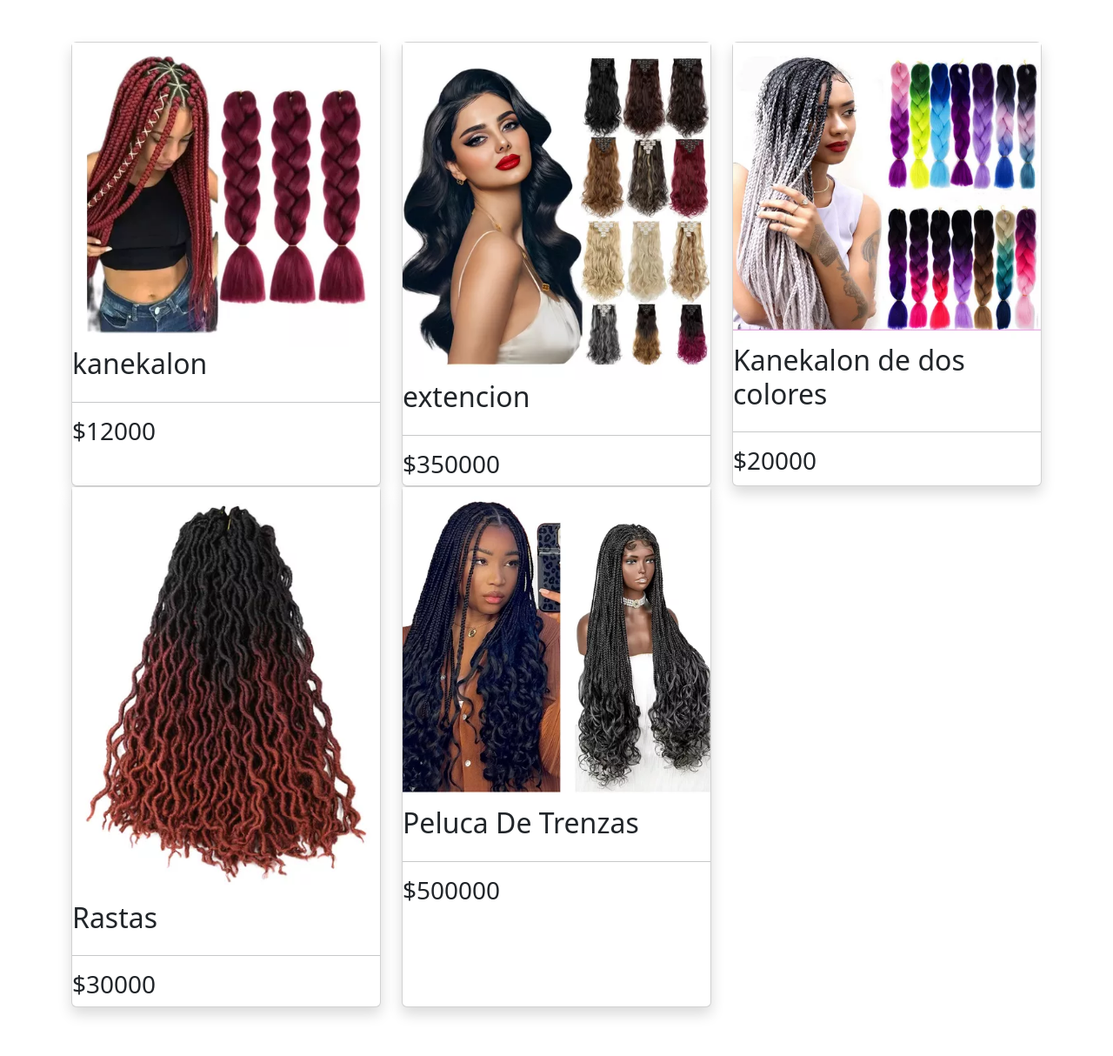
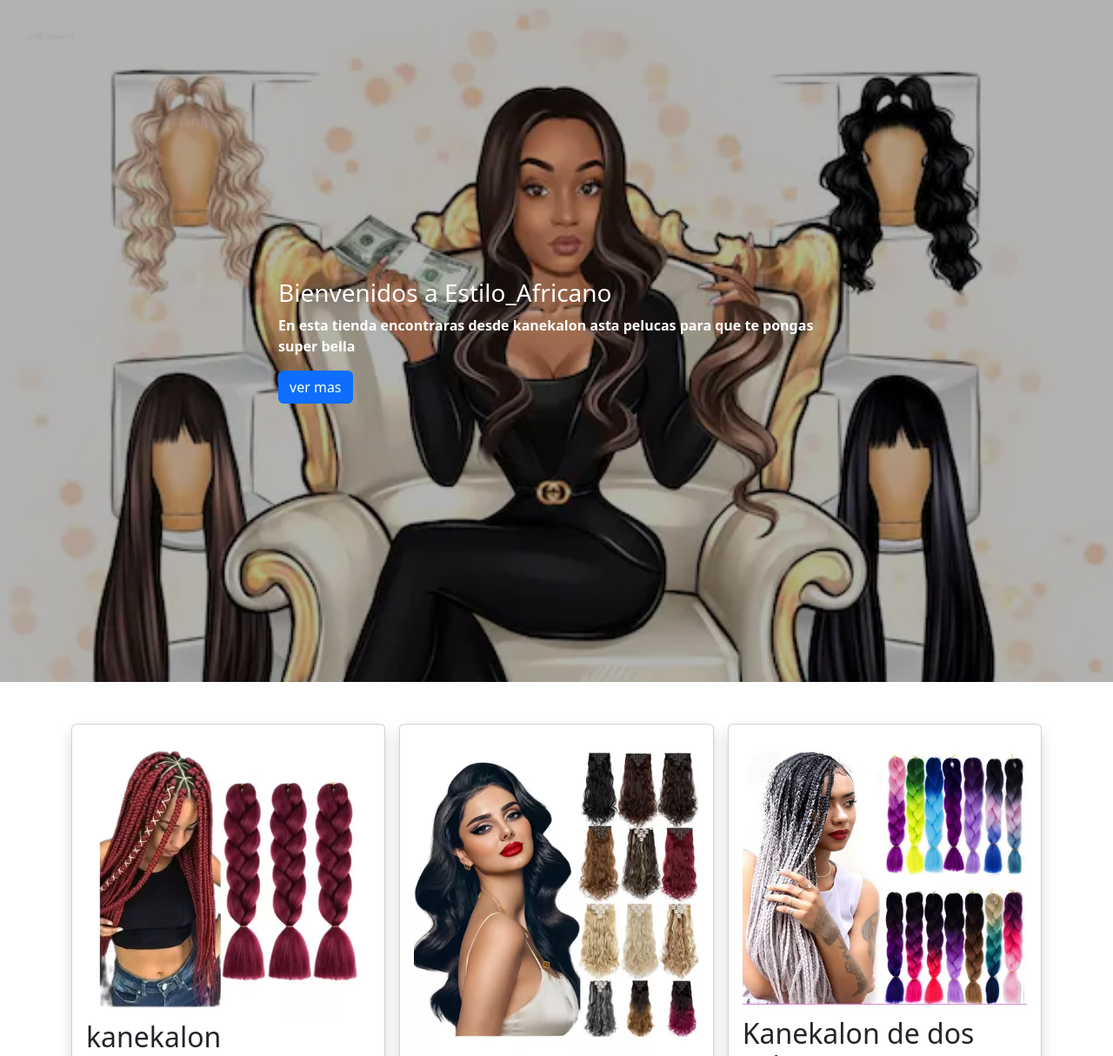
Before and after one commit to glendydayana/TiendaAbrirJuanfer, a plain HTML site: page home.html in a window 1280 px wide. Shown: the top 1214 px of the page at 87% size. Drawn offline with nearby package versions, Linux system fonts and the light colour scheme; some packages are replaced by stand-ins of ours; a script that the page names is missing.

Commit message:
Se avanza en home

```diff
--- a/home.html
+++ b/home.html
@@ -10,56 +10,73 @@
 </head>
 <body>
 
+    <section class="baner">
+       <h3 class="text-white"> Bienvenidos a Estilo_Africano  </h3>
+       <p class="text-white fw-bold">En esta tienda encontraras desde kanekalon asta pelucas para que te pongas super bella</p>
+       <a class="btn btn-primary" href="#aliados">ver mas</a>
+    </section>
+
      <section class="container my-5">
-        <div class="row row-cols-1 row-cols-md-3">
+        <div class="row row-cols-1 row-cols-md-3 g-3">
+
 
           <div class="col">
-            <div class="card h-100 shadow">
+            <div class="card h-100 shadow p-3">
 
                 <img src="./img/producto1.webp" alt="" class="img-fluid">
                 <h2>kanekalon</h2>
+                <p>Con este lindo kanekalon te puedes hacer el peinado que quieras</p>
                 <hr>
                 <h3>$12000</h3>
+                <button class="btn btn-primary">Comprar</button>
 
             </div>
           </div>
           <div class="col">
-            <div class="card h-100 shadow">
+            <div class="card h-100 shadow p-3 ">
 
                 <img src="./img/producto2.webp" alt="" class="img-fluid">
                 <h2>extencion</h2>
+                <p>Con este peluca te puedes poner bella en cuestion de segundo</p>
                 <hr>
                 <h3>$350000</h3>
+                <button class="btn btn-primary">Comprar</button>
 
             </div>
           </div>
           <div class="col">
-            <div class="card h-100 shadow">
+            <div class="card h-100 shadow p-3 ">
 
                 <img src="./img/producto3.webp" alt="" class="img-fluid">
                 <h2>Kanekalon de dos colores</h2>
+                <p>Ponte belle dos colores en uno</p>
                 <hr>
                 <h3>$20000</h3>
+                <button class="btn btn-primary">Comprar</button>
 
             </div>
           </div>
           <div class="col">
-            <div class="card h-100 shadow">
+            <div class="card h-100 shadow p-3 ">
 
                 <img src="./img/producto4.webp" alt="" class="img-fluid">
                 <h2>Rastas</h2>
+                <p>Es muy facil de poner y son espectaculares</p>
                 <hr>
                 <h3>$30000</h3>
+                <button class="btn btn-primary">Comprar</button>
 
             </div>
           </div>
           <div class="col">
-            <div class="card h-100 shadow">
+            <div class="card h-100 shadow p-3">
 
                 <img src="./img/producto5.webp" alt="" class="img-fluid">
                 <h2>Peluca De Trenzas</h2>
+                <p>Peluca de trensas super linda </p>
                 <hr>
                 <h3>$500000</h3>
+                <button class="btn btn-primary">Comprar</button>
 
             </div>
           </div>
@@ -67,6 +84,17 @@
         </div>
      </section>
 
+     <section class="container">
+        <div class="row">
+        <div class="col-12 text-center my-5">
+            <hr>
+            <h3>NUESTROS ALIADOS</h3>
+            <P>Contamos con aliados de la mejor calidad</P>
+        </div>
+        </div>
+
+     </section>
+
 
     <script src="https://cdn.jsdelivr.net/npm/bootstrap@5.3.3/dist/js/bootstrap.bundle.min.js" integrity="sha384-YvpcrYf0tY3lHB60NNkmXc5s9fDVZLESaAA55NDzOxhy9GkcIdslK1eN7N6jIeHz" crossorigin="anonymous"></script>
     <script src="https://cdn.jsdelivr.net/npm/sweetalert2@11"></script>
--- a/styles.css
+++ b/styles.css
@@ -2,3 +2,25 @@
     background: rgb(63,94,251);
     background: radial-gradient(circle, rgba(63,94,251,1) 0%, rgba(65,250,223,0.8435749299719888) 100%);
 }
+
+.baner{
+    background-image: url("./img/imhloh.webp");
+    padding: 25%;
+    background-attachment: fixed;
+    background-position: top center;
+    background-size: cover;
+    position: relative;
+    z-index: 1;
+}
+
+.baner::after{
+    content: "";
+    position: absolute;
+    background-color: black;
+    height: 100%;
+    width: 100%;
+    top:0;
+    left:0;
+    opacity: 0.3;
+    z-index: -1;
+}
```
Also changed, not shown: img/imhloh.webp (added), img/logo 2.png (added), img/logo 5.webp (added), img/logo1.jpg (added), img/logo3.png (added), img/logo4.jpg (added).
